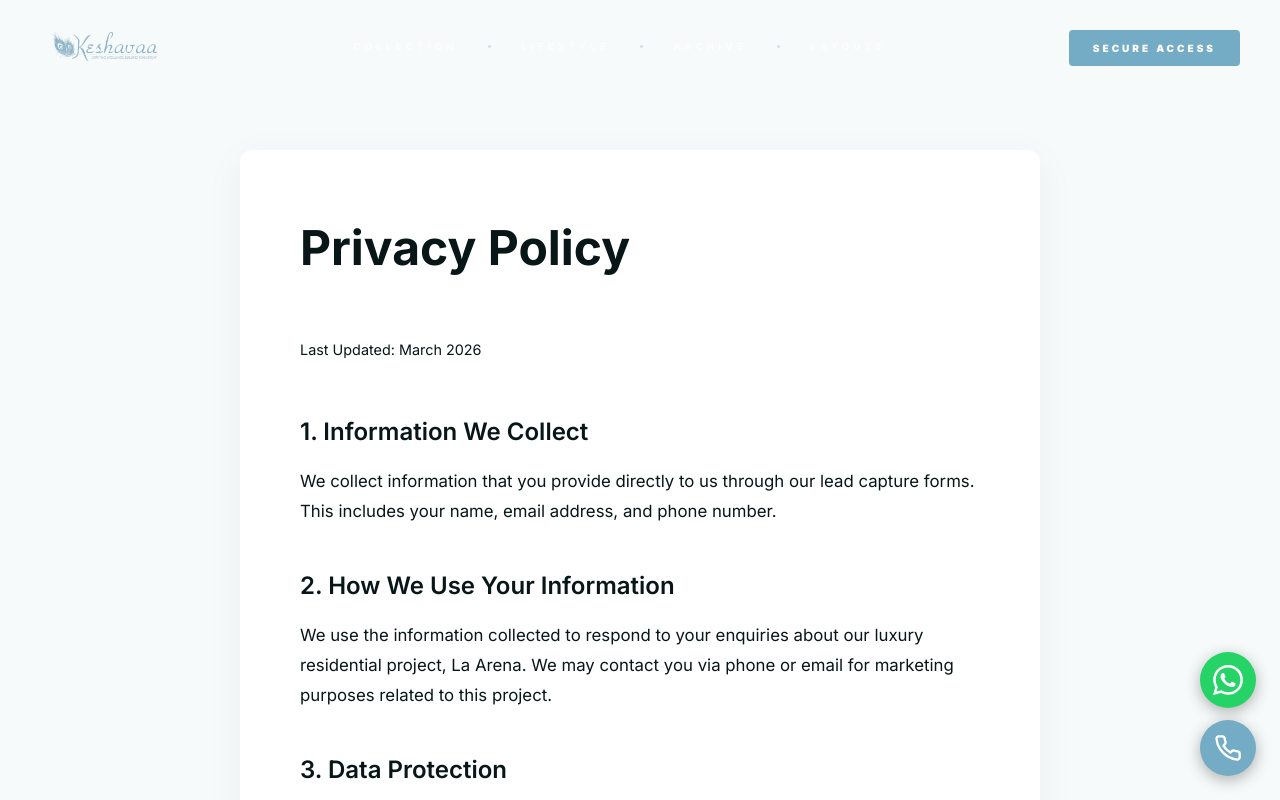
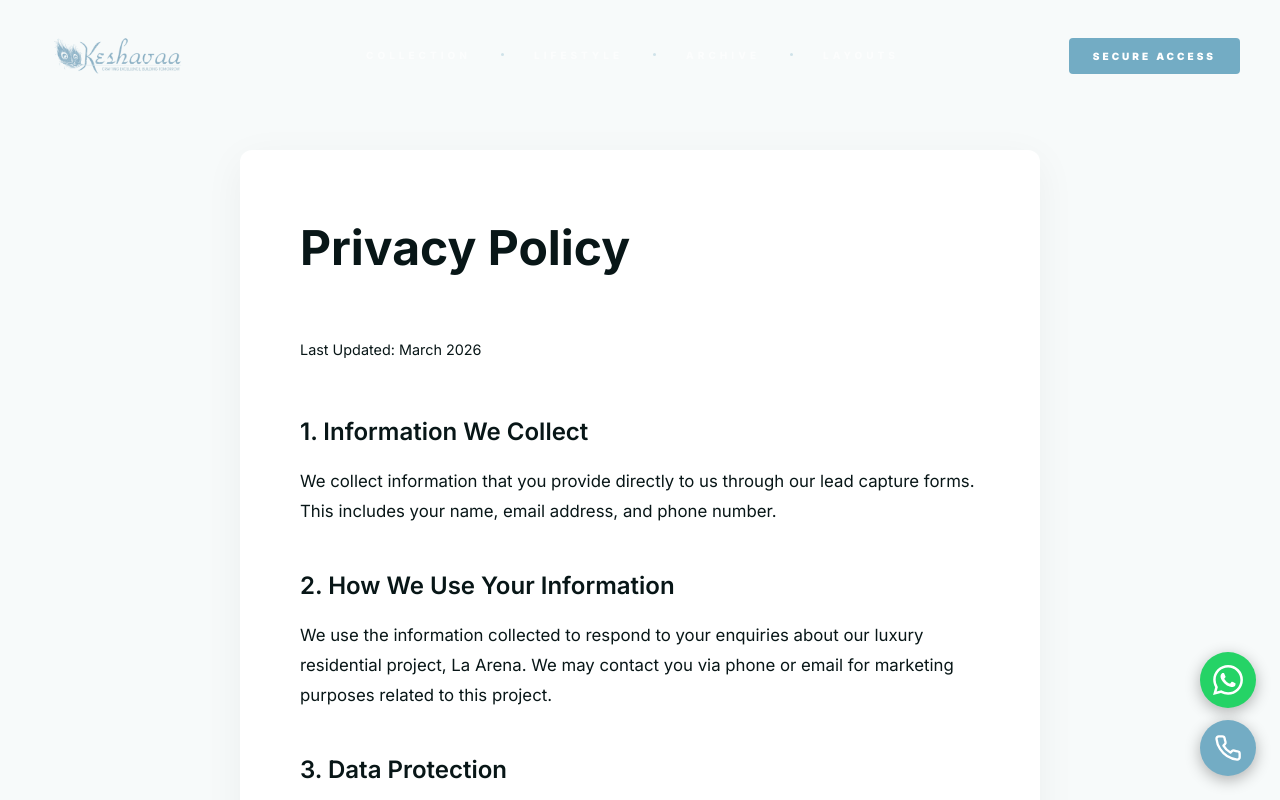
Before and after one commit to Kaiftech/Keshavaa-La-Arena, a Next.js app: page /privacy-policy in a window 1280 px wide. Shown: the top 800 px of the page. Built offline with nearby package versions, Linux system fonts and the light colour scheme; a web font is replaced by a local one.

Commit message:
font and style changes

```diff
--- a/components/Header.tsx
+++ b/components/Header.tsx
@@ -22,8 +22,8 @@ const Header = () => {
           <Image
             src="/assets/keshavaa.blue1.png"
             alt="Keshavaa Luxury"
-            width={130}
-            height={45}
+            width={156}
+            height={54}
             priority
           />
         </Link>
@@ -46,10 +46,10 @@ const Header = () => {
       <style jsx>{`
         .modern-header {
            position: fixed; top: 0; left: 0; right: 0; z-index: 1000;
-           padding: 20px 0; transition: all 0.6s cubic-bezier(0.16, 1, 0.3, 1);
+           padding: 24px 0; transition: all 0.6s cubic-bezier(0.16, 1, 0.3, 1);
         }
         .modern-header.scrolled {
-           padding: 15px 0; background: rgba(255, 255, 255, 0.9);
+           padding: 18px 0; background: rgba(255, 255, 255, 0.9);
            backdrop-filter: blur(25px); border-bottom: 1px solid rgba(115, 172, 196, 0.08);
            box-shadow: 0 5px 30px rgba(8, 22, 23, 0.03);
         }
```
